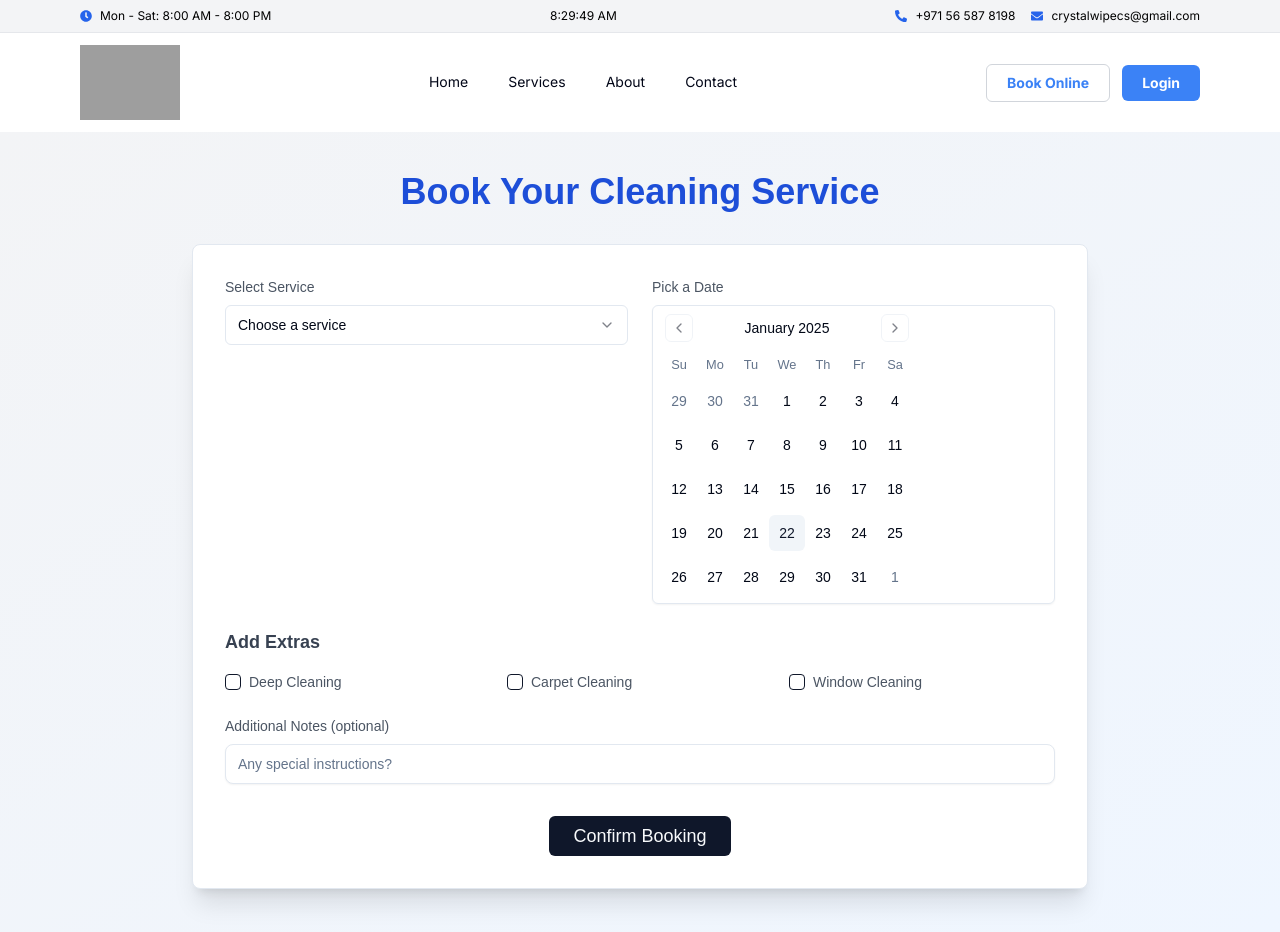
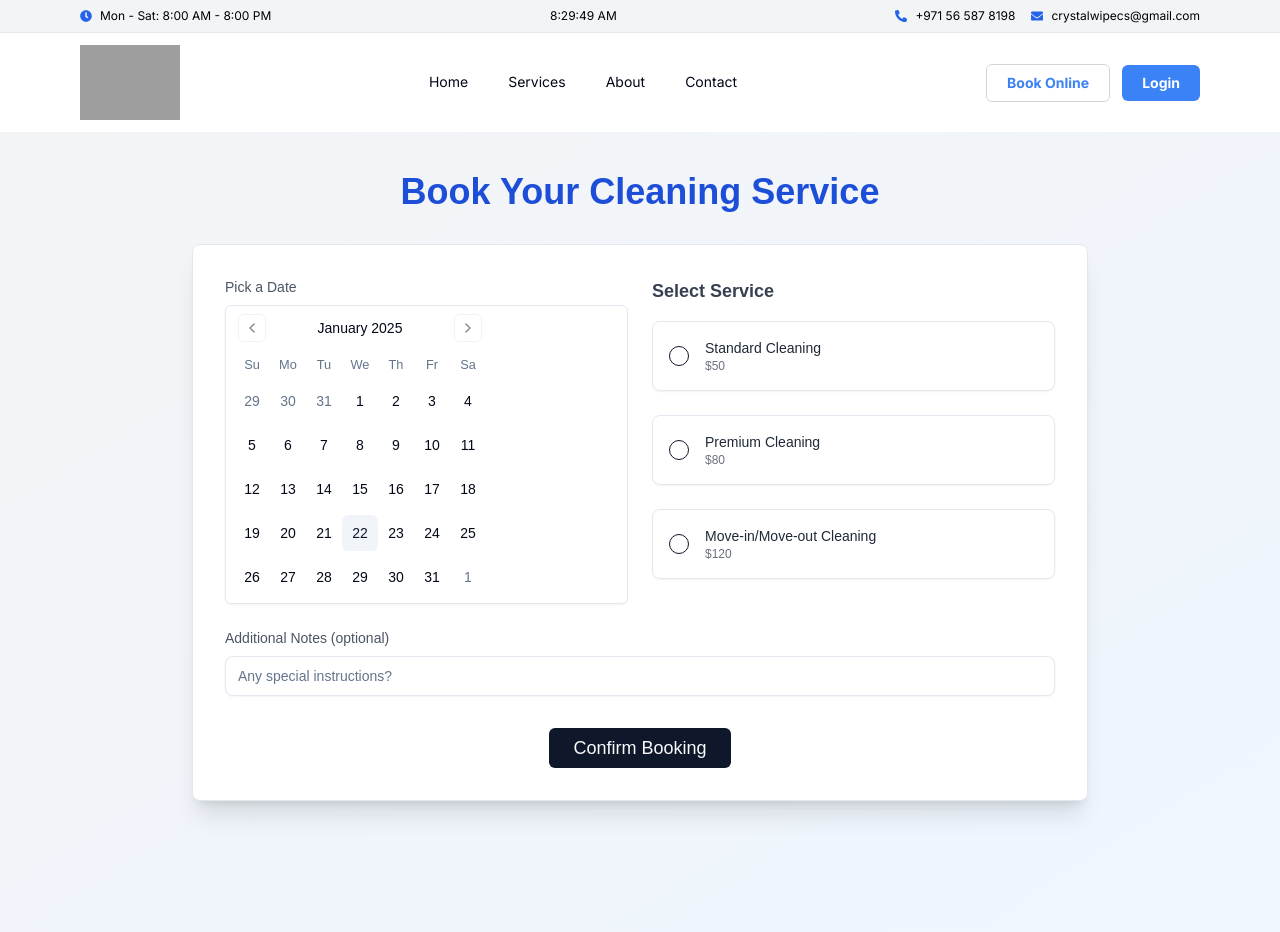
Before and after one commit to celsopuerto/crystalwipe, a Next.js app: page /booking in a window 1280 px wide. Built offline with nearby package versions, Linux system fonts and the light colour scheme; grey boxes are pictures that could not be loaded.

Commit message:
update: booking design

```diff
--- a/package.json
+++ b/package.json
@@ -11,6 +11,7 @@
   "dependencies": {
     "@radix-ui/react-checkbox": "^1.1.3",
     "@radix-ui/react-label": "^2.1.1",
+    "@radix-ui/react-radio-group": "^1.2.2",
     "@radix-ui/react-select": "^2.1.5",
     "@radix-ui/react-slot": "^1.1.1",
     "axios": "^1.7.9",
--- a/src/app/booking/page.tsx
+++ b/src/app/booking/page.tsx
@@ -2,27 +2,15 @@
 
 import React, { useState } from "react";
 import { motion } from "framer-motion";
-import {
-  Select,
-  SelectTrigger,
-  SelectValue,
-  SelectContent,
-  SelectItem,
-} from "@/components/ui/select";
 import { Button } from "@/components/ui/button";
 import { Input } from "@/components/ui/input";
 import { Calendar } from "@/components/ui/calendar";
-import { Checkbox } from "@/components/ui/checkbox";
 import { Card, CardContent } from "@/components/ui/card";
+import { RadioGroup, RadioGroupItem } from "@/components/ui/radio-group";
 
 const CleaningBookingPage: React.FC = () => {
   const [selectedDate, setSelectedDate] = useState<Date | null>(null);
   const [selectedService, setSelectedService] = useState("");
-  const [extras, setExtras] = useState<{ [key: string]: boolean }>({
-    "Deep Cleaning": false,
-    "Carpet Cleaning": false,
-    "Window Cleaning": false,
-  });
 
   const services = [
     { id: 1, name: "Standard Cleaning", price: 50 },
@@ -30,12 +18,14 @@
     { id: 3, name: "Move-in/Move-out Cleaning", price: 120 },
   ];
 
-  const toggleExtra = (extra: string) => {
-    setExtras((prev) => ({ ...prev, [extra]: !prev[extra] }));
-  };
-
   const handleSubmit = () => {
-    alert("Booking submitted successfully!");
+    if (!selectedService || !selectedDate) {
+      alert("Please select a service and date.");
+      return;
+    }
+    alert(
+      `Booking submitted for ${selectedService} on ${selectedDate?.toLocaleDateString()}`
+    );
   };
 
   return (
@@ -55,24 +45,6 @@
             <div className="grid grid-cols-1 sm:grid-cols-2 gap-6">
               <div>
                 <label className="block text-sm font-medium text-gray-600 mb-2">
-                  Select Service
-                </label>
-                <Select onValueChange={setSelectedService}>
-                  <SelectTrigger className="w-full">
-                    <SelectValue placeholder="Choose a service" />
-                  </SelectTrigger>
-                  <SelectContent>
-                    {services.map((service) => (
-                      <SelectItem key={service.id} value={service.name}>
-                        {service.name} - ${service.price}
-                      </SelectItem>
-                    ))}
-                  </SelectContent>
-                </Select>
-              </div>
-
-              <div>
-                <label className="block text-sm font-medium text-gray-600 mb-2">
                   Pick a Date
                 </label>
                 <Calendar
@@ -82,25 +54,38 @@
                   className="rounded-md border p-2 shadow-sm"
                 />
               </div>
-            </div>
 
-            <div className="mt-6">
-              <h3 className="text-lg font-semibold text-gray-700 mb-4">
-                Add Extras
-              </h3>
-              <div className="grid grid-cols-1 sm:grid-cols-3 gap-4">
-                {Object.keys(extras).map((extra) => (
-                  <div key={extra} className="flex items-center space-x-2">
-                    <Checkbox
-                      id={extra}
-                      checked={extras[extra]}
-                      onCheckedChange={() => toggleExtra(extra)}
-                    />
-                    <label htmlFor={extra} className="text-sm text-gray-600">
-                      {extra}
+              <div>
+                <h3 className="text-lg font-semibold text-gray-700 mb-4">
+                  Select Service
+                </h3>
+                <RadioGroup
+                  value={selectedService}
+                  onValueChange={setSelectedService}
+                  className="space-y-4"
+                >
+                  {services.map((service) => (
+                    <label
+                      key={service.id}
+                      htmlFor={`service-${service.id}`}
+                      className="flex items-center space-x-4 p-4 border rounded-lg shadow-sm hover:bg-blue-50 transition cursor-pointer"
+                    >
+                      <RadioGroupItem
+                        id={`service-${service.id}`}
+                        value={service.name}
+                        className="h-5 w-5"
+                      />
+                      <div className="flex flex-col">
+                        <span className="text-sm font-medium text-gray-800">
+                          {service.name}
+                        </span>
+                        <span className="text-xs text-gray-500">
+                          ${service.price}
+                        </span>
+                      </div>
                     </label>
-                  </div>
-                ))}
+                  ))}
+                </RadioGroup>
               </div>
             </div>
 
--- /dev/null
+++ b/src/components/ui/radio-group.tsx
@@ -0,0 +1,44 @@
+"use client"
+
+import * as React from "react"
+import * as RadioGroupPrimitive from "@radix-ui/react-radio-group"
+import { Circle } from "lucide-react"
+
+import { cn } from "@/lib/utils"
+
+const RadioGroup = React.forwardRef<
+  React.ElementRef<typeof RadioGroupPrimitive.Root>,
+  React.ComponentPropsWithoutRef<typeof RadioGroupPrimitive.Root>
+>(({ className, ...props }, ref) => {
+  return (
+    <RadioGroupPrimitive.Root
+      className={cn("grid gap-2", className)}
+      {...props}
+      ref={ref}
+    />
+  )
+})
+RadioGroup.displayName = RadioGroupPrimitive.Root.displayName
+
+const RadioGroupItem = React.forwardRef<
+  React.ElementRef<typeof RadioGroupPrimitive.Item>,
+  React.ComponentPropsWithoutRef<typeof RadioGroupPrimitive.Item>
+>(({ className, ...props }, ref) => {
+  return (
+    <RadioGroupPrimitive.Item
+      ref={ref}
+      className={cn(
+        "aspect-square h-4 w-4 rounded-full border border-primary text-primary ring-offset-background focus:outline-none focus-visible:ring-2 focus-visible:ring-ring focus-visible:ring-offset-2 disabled:cursor-not-allowed disabled:opacity-50",
+        className
+      )}
+      {...props}
+    >
+      <RadioGroupPrimitive.Indicator className="flex items-center justify-center">
+        <Circle className="h-2.5 w-2.5 fill-current text-current" />
+      </RadioGroupPrimitive.Indicator>
+    </RadioGroupPrimitive.Item>
+  )
+})
+RadioGroupItem.displayName = RadioGroupPrimitive.Item.displayName
+
+export { RadioGroup, RadioGroupItem }
```
Also changed, not shown: 1 other file (tests, documents, lock files or other folders).
